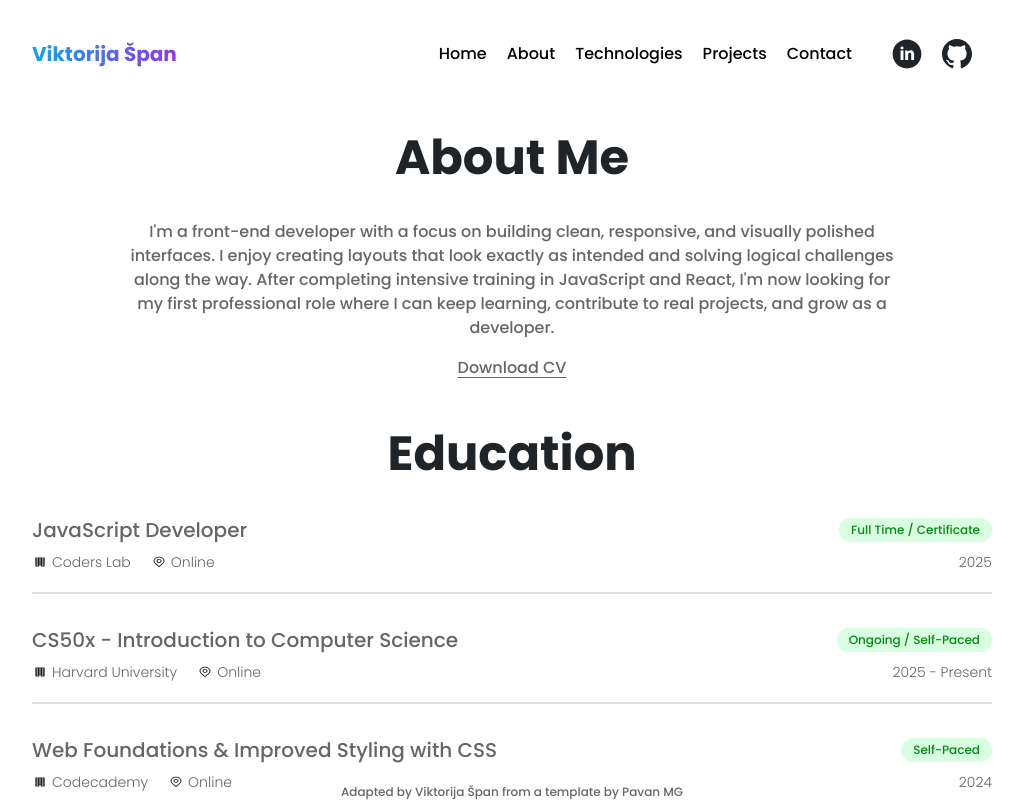
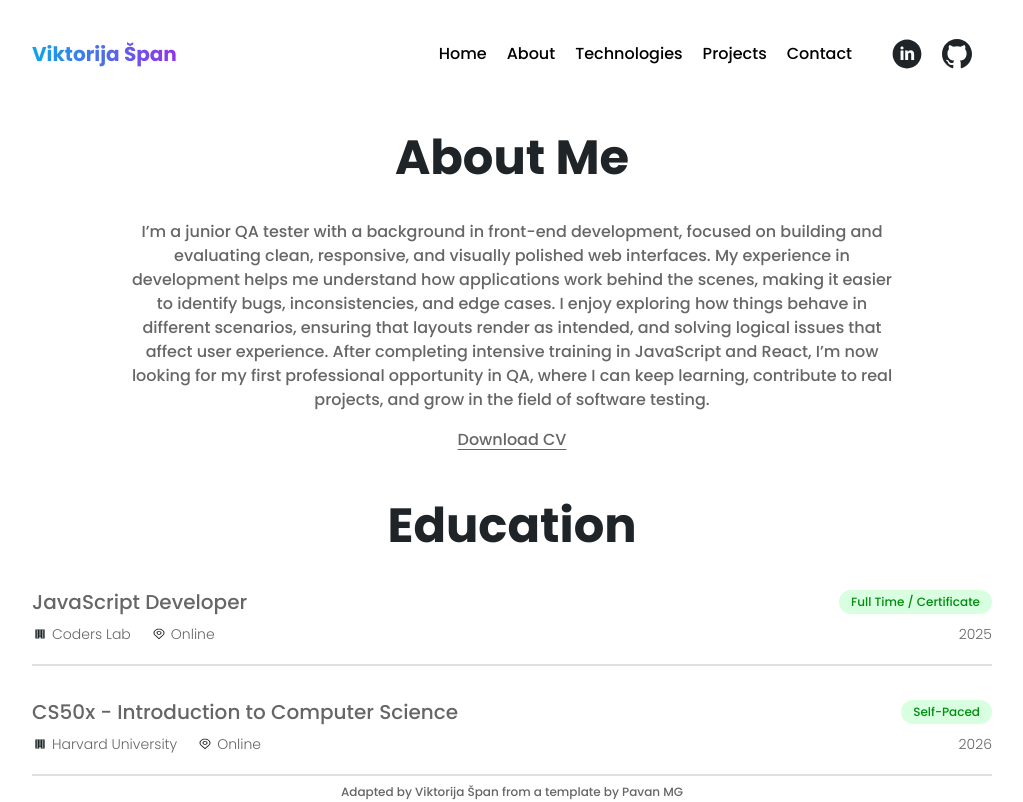
Before and after one commit to vikspan/vikspan.github.io, a React (Create React App) app: page /#/about in a window 1280 px wide. Shown: the top 802 px of the page, without its empty margins (128-1151 px from the left). Built offline with nearby package versions, Linux system fonts and the light colour scheme.

Commit message:
content update

```diff
--- a/src/Details.js
+++ b/src/Details.js
@@ -30,11 +30,15 @@ export const personalDetails = {
   name: "Viktorija Špan",
   tagline: "I build things for web",
   img: profile,
-  about: `I'm a front-end developer with a focus on building clean, responsive, and visually
-  polished interfaces. I enjoy creating layouts that look exactly as intended and solving
-  logical challenges along the way. After completing intensive training in JavaScript and
-  React, I'm now looking for my first professional role where I can keep learning, contribute
-  to real projects, and grow as a developer.`,
+  about: `I’m a junior QA tester with a background in front-end development,
+  focused on building and evaluating clean, responsive, and visually polished web interfaces.
+  My experience in development helps me understand how applications work behind the scenes,
+  making it easier to identify bugs, inconsistencies, and edge cases. I enjoy exploring
+  how things behave in different scenarios, ensuring that layouts render as intended,
+  and solving logical issues that affect user experience. After completing
+  intensive training in JavaScript and React, I’m now looking for my first
+  professional opportunity in QA, where I can keep learning, contribute to real projects,
+  and grow in the field of software testing.`,
 };
 
 // Enter your Social Media URLs here
@@ -84,8 +88,8 @@ export const eduDetails = [
     Position: "CS50x - Introduction to Computer Science",
     Company: "Harvard University",
     Location: "Online",
-    Type: "Ongoing / Self-Paced",
-    Duration: "2025 - Present",
+    Type: "Self-Paced",
+    Duration: "2026",
     Link: "https://cs50.harvard.edu/x/"
   },
   {
```
Also changed, not shown: 1 other file (tests, documents, lock files or other folders).
